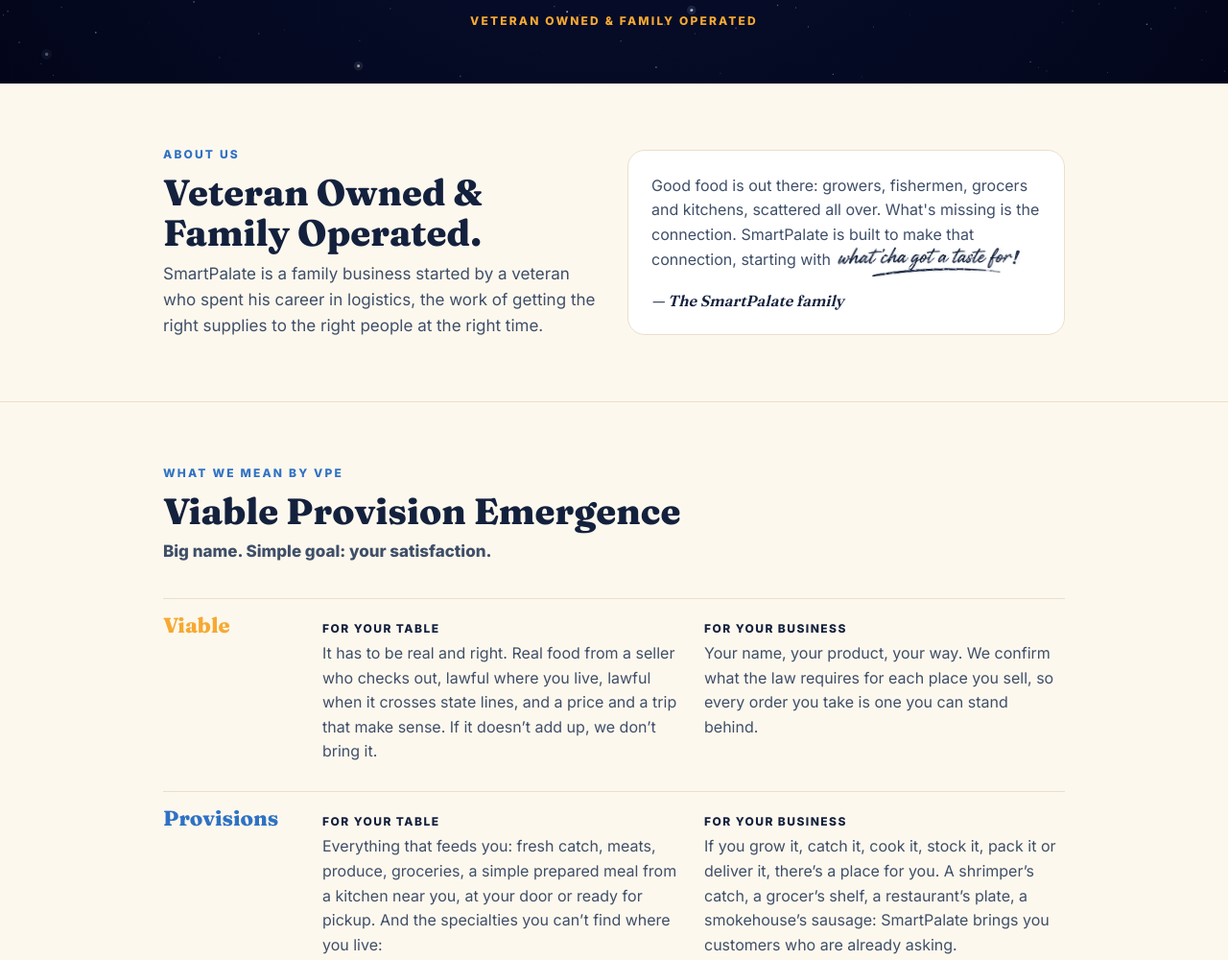
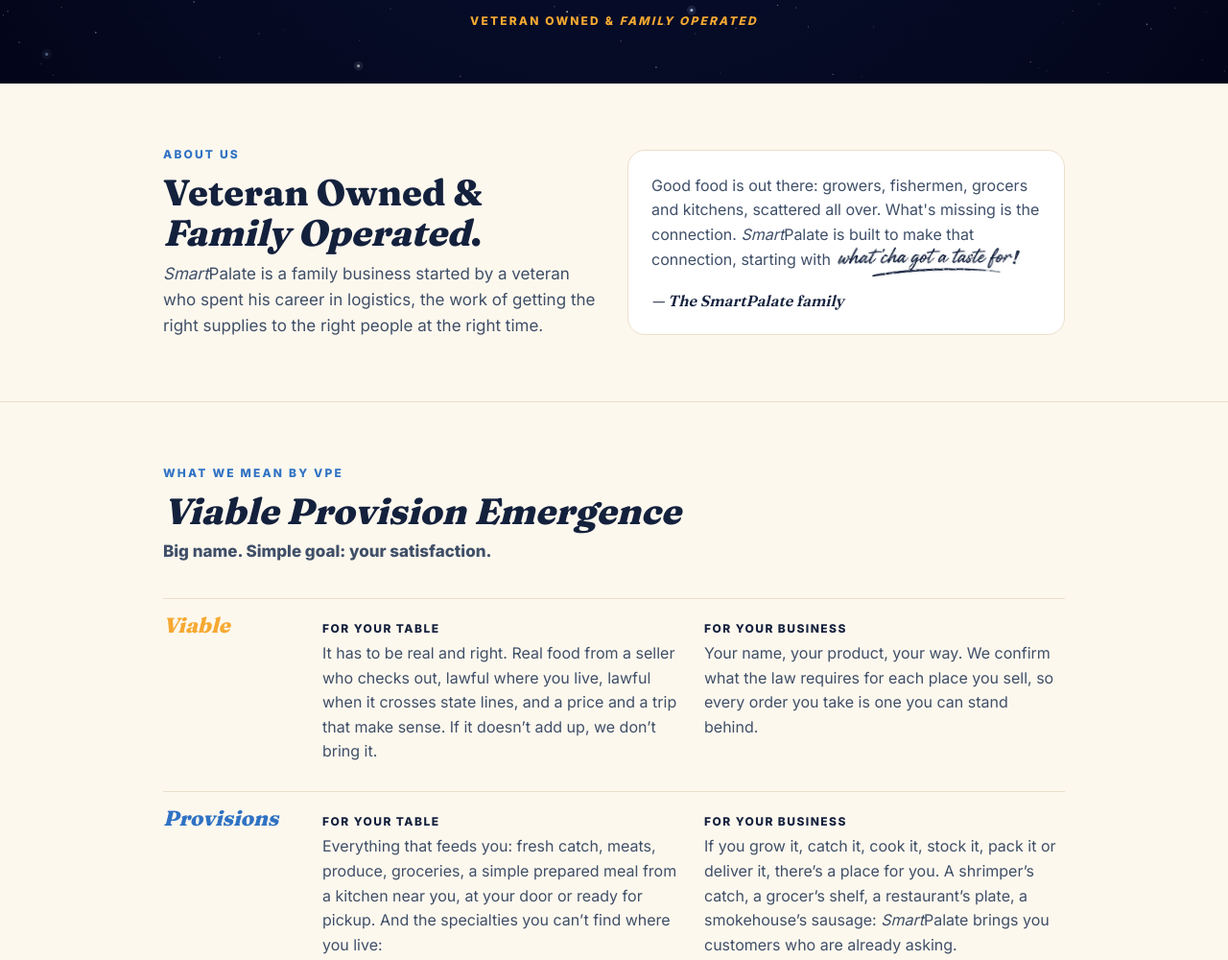
Before and after one commit to ralphyboy118/smartpalate-site, a plain HTML site: page index.html in a window 1280 px wide. Shown: the part 1279-2279 px from the top of the page at 96% size. Drawn offline with nearby package versions, Linux system fonts and the light colour scheme; no server answers; animation ran at ten frames a second.

Commit message:
Italics: Smart in SmartPalate everywhere; Family Operated; Viable Provision Emergence; Viable, Provisions, Emergence; We are listening
Per Mr. Parker, Nov 16, 2026.

Co-Authored-By: Claude Opus 5.5 <noreply@anthropic.com>

```diff
--- a/index.html
+++ b/index.html
@@ -221,7 +221,7 @@
       <header class="top">
         <a class="brand" href="/" aria-label="SmartPalate home">
           <img src="assets/logo.png" alt="" width="40" height="40">
-          <span>SmartPalate<sup class="tm">&trade;</sup></span>
+          <span><i>Smart</i>Palate<sup class="tm">&trade;</sup></span>
         </a>
         <nav class="menu" aria-label="Main">
           <a href="#about">About Us</a>
@@ -244,7 +244,7 @@
         </a>
 
         <div class="status">
-          <p class="lead">We're building SmartPalate right now. We're already listening, and customer launch is still ahead.</p>
+          <p class="lead">We're building <i>Smart</i>Palate right now. <i>We're already listening</i>, and customer launch is still ahead.</p>
           <p>Our vision is <em><i>Viable Provision Emergence (VPE)</i></em> across state lines—connecting what people want with the growers, grocers, restaurants, and delivery partners who can get it to them.</p>
           <p>Requests from all 50 states are welcome. Help shape where we start.</p>
         </div>
@@ -265,7 +265,7 @@
           <p class="copied" aria-live="polite"></p>
         </div>
 
-        <p class="badge">Veteran Owned &amp; Family Operated</p>
+        <p class="badge">Veteran Owned &amp; <i>Family Operated</i></p>
       </div>
     </div>
   </div>
@@ -275,12 +275,12 @@
       <div class="wrap about">
         <div>
           <p class="kicker">About Us</p>
-          <h2>Veteran Owned &amp; Family Operated.</h2>
-          <p class="intro">SmartPalate is a family business started by a veteran who spent his career in logistics, the work of getting the right supplies to the right people at the right time.</p>
+          <h2>Veteran Owned &amp; <i>Family Operated</i>.</h2>
+          <p class="intro"><i>Smart</i>Palate is a family business started by a veteran who spent his career in logistics, the work of getting the right supplies to the right people at the right time.</p>
         </div>
         <div class="card">
-          <p>Good food is out there: growers, fishermen, grocers and kitchens, scattered all over. What's missing is the connection. SmartPalate is built to make that connection, <span class="stamp-line">starting with <img class="inline-slogan" src="assets/tagline-stamp.png" alt="what'cha got a taste for!" width="835" height="206"></span></p>
-          <p class="sign">— The SmartPalate family</p>
+          <p>Good food is out there: growers, fishermen, grocers and kitchens, scattered all over. What's missing is the connection. <i>Smart</i>Palate is built to make that connection, <span class="stamp-line">starting with <img class="inline-slogan" src="assets/tagline-stamp.png" alt="what'cha got a taste for!" width="835" height="206"></span></p>
+          <p class="sign">— The <i>Smart</i>Palate family</p>
         </div>
       </div>
     </section>
@@ -288,17 +288,17 @@
     <section id="vpe">
       <div class="wrap">
         <p class="kicker">What we mean by VPE</p>
-        <h2>Viable Provision Emergence</h2>
+        <h2><i>Viable Provision Emergence</i></h2>
         <p class="intro"><strong>Big name. Simple goal: your satisfaction.</strong></p>
 
         <div class="words">
-          <div class="word"><b>Viable</b>
+          <div class="word"><b><i>Viable</i></b>
             <div class="sides">
               <div class="side"><h4>For your table</h4><p>It has to be real and right. Real food from a seller who checks out, lawful where you live, lawful when it crosses state lines, and a price and a trip that make sense. If it doesn&rsquo;t add up, we don&rsquo;t bring it.</p></div>
               <div class="side"><h4>For your business</h4><p>Your name, your product, your way. We confirm what the law requires for each place you sell, so every order you take is one you can stand behind.</p></div>
             </div>
           </div>
-          <div class="word"><b>Provisions</b>
+          <div class="word"><b><i>Provisions</i></b>
             <div class="sides">
               <div class="side"><h4>For your table</h4><p>Everything that feeds you: fresh catch, meats, produce, groceries, a simple prepared meal from a kitchen near you, at your door or ready for pickup. And the specialties you can&rsquo;t find where you live:</p>
                 <ul class="specialties">
@@ -309,12 +309,12 @@
                   <li><b>Boudin, andouille and smoked meats</b> from inspected kitchens</li>
                 </ul>
                 <p>Each comes within what the law allows: some travel anywhere, and some stay close to home.</p></div>
-              <div class="side"><h4>For your business</h4><p>If you grow it, catch it, cook it, stock it, pack it or deliver it, there&rsquo;s a place for you. A shrimper&rsquo;s catch, a grocer&rsquo;s shelf, a restaurant&rsquo;s plate, a smokehouse&rsquo;s sausage: SmartPalate brings you customers who are already asking.</p></div>
+              <div class="side"><h4>For your business</h4><p>If you grow it, catch it, cook it, stock it, pack it or deliver it, there&rsquo;s a place for you. A shrimper&rsquo;s catch, a grocer&rsquo;s shelf, a restaurant&rsquo;s plate, a smokehouse&rsquo;s sausage: <i>Smart</i>Palate brings you customers who are already asking.</p></div>
             </div>
           </div>
-          <div class="word"><b>Emergence</b>
+          <div class="word"><b><i>Emergence</i></b>
             <div class="sides">
-              <div class="side"><h4>For your table</h4><p>We take your request and bring it together, from everything around you or from anywhere in the US. The more people answer <em>&ldquo;What&rsquo;cha got a taste for!&rdquo;</em>, the more SmartPalate focuses on getting it done, closer to home.</p></div>
+              <div class="side"><h4>For your table</h4><p>We take your request and bring it together, from everything around you or from anywhere in the US. The more people answer <em>&ldquo;What&rsquo;cha got a taste for!&rdquo;</em>, the more <i>Smart</i>Palate focuses on getting it done, closer to home.</p></div>
               <div class="side"><h4>For your business</h4><p>Demand comes to you, counted and organized. Many households and kitchens can add up to one order that makes the trip worth it, and you stay the seller.</p></div>
             </div>
           </div>
@@ -328,7 +328,7 @@
         <div>
           <p class="kicker">Growers, grocers, restaurants &amp; delivery partners</p>
           <h2>Let producers, produce!<sup class="tm">&trade;</sup></h2>
-          <p class="intro">You keep doing what you do best. You stay the seller, and SmartPalate connects you with the people asking for what you have.</p>
+          <p class="intro">You keep doing what you do best. You stay the seller, and <i>Smart</i>Palate connects you with the people asking for what you have.</p>
           <a class="btn producer-btn" href="https://app.smartpalate.co/request?lane=producer">Tell us what&rsquo;cha got</a>
         </div>
         <div class="card">
@@ -341,7 +341,7 @@
     <section class="who" id="contact">
       <div class="wrap">
         <p class="kicker">Help shape where we start</p>
-        <h2>Tell us. We're listening.</h2>
+        <h2>Tell us. <i>We're listening</i>.</h2>
         <p class="intro">Send a request for any food you want, from any of the 50 states. A request isn't an order, and nothing is charged. It tells us where the demand is.</p>
         <a class="btn slogan-btn" href="https://app.smartpalate.co/request?lane=customer" aria-label="What'cha got a taste for! Send a request"><img src="assets/tagline-button.png" alt="" width="787" height="158"></a>
         <p class="reach">Know someone who&rsquo;d want this?</p>
@@ -355,14 +355,14 @@
   <div class="sky">
     <footer class="wrap">
       <div class="row">
-        <span>© 2026 SmartPalate, LLC · <span class="slogan">Let Producers, Produce!&trade;</span></span>
+        <span>© 2026 <i>Smart</i>Palate, LLC · <span class="slogan">Let Producers, Produce!&trade;</span></span>
         <nav aria-label="Footer">
           <a href="https://app.smartpalate.co/legal/terms">Terms</a>
           <a href="https://app.smartpalate.co/legal/privacy">Privacy</a>
           <a href="mailto:smartpalate@yahoo.com">smartpalate@yahoo.com</a>
         </nav>
       </div>
-      <p class="tm-note">SmartPalate&trade; and its related names, slogans and logos are trademarks of SmartPalate, LLC.</p>
+      <p class="tm-note"><i>Smart</i>Palate&trade; and its related names, slogans and logos are trademarks of <i>Smart</i>Palate, LLC.</p>
       <p class="credit">Earth imagery: NASA</p>
     </footer>
   </div>
```
